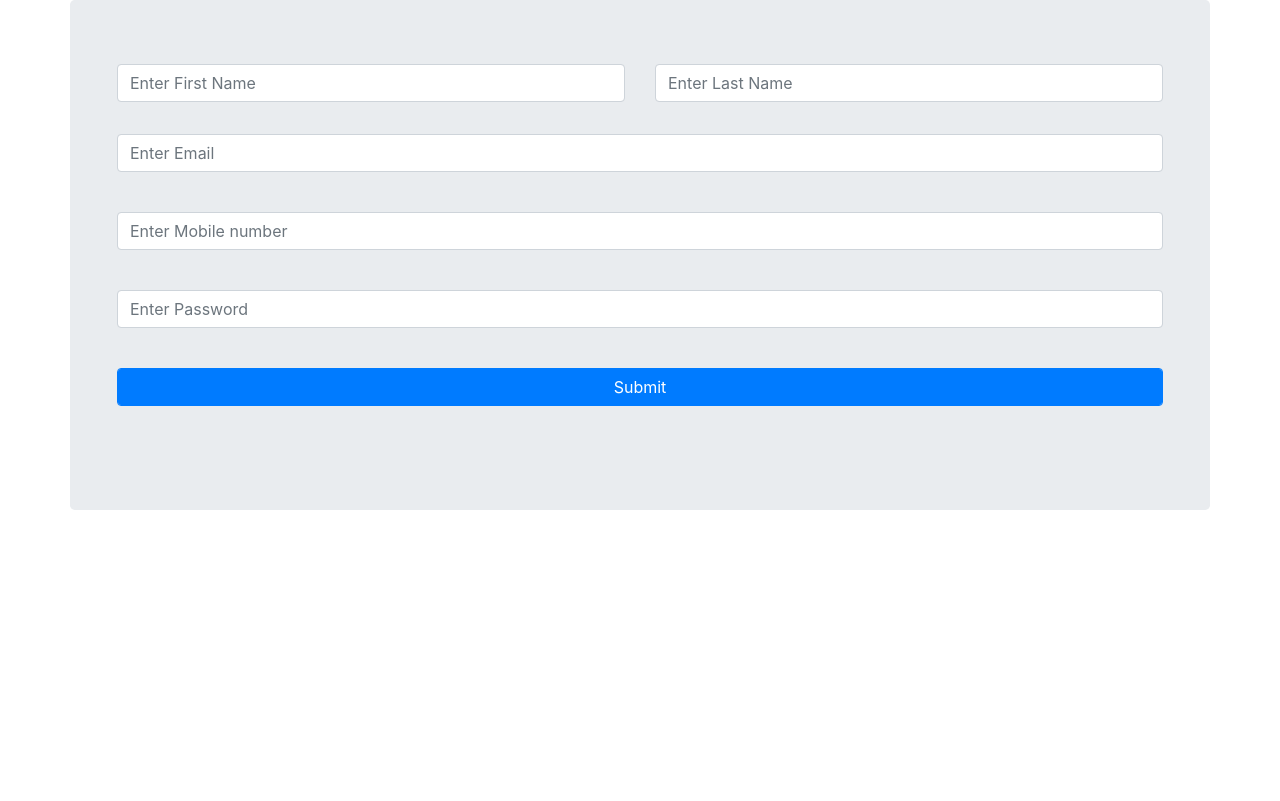
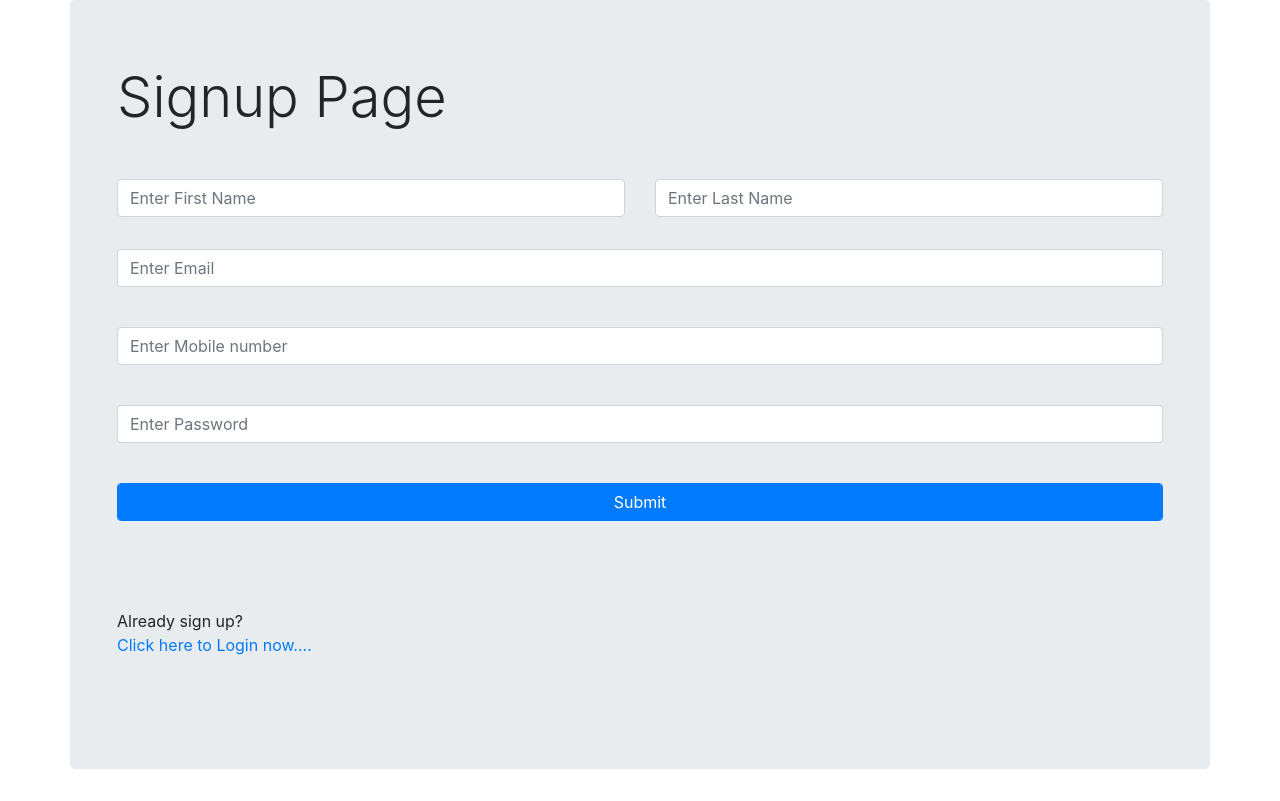
Before and after one commit to harsh-singhal7385/week-1, a Python web app: template assignment-3-python-flask/flask/templates/signup.html in a window 1280 px wide. Before the commit the page ends 510 px from the top, so only its background shows below. Run offline with Jinja, Linux system fonts and the light colour scheme; the template is opened without the code that fills it, so the values that code supplies are empty.

Commit message:
Update signup.html

```diff
--- a/assignment-3-python-flask/flask/templates/signup.html
+++ b/assignment-3-python-flask/flask/templates/signup.html
@@ -1,3 +1,4 @@
+
 <!DOCTYPE html>
 <html lang="en">
 <head>
@@ -13,27 +14,30 @@
 <body>
     <div class="container jumbotron">
         <div class="container">
-            <form action="" method="POST">
+            <div class="display-4">
+                Signup Page
+            </div>
+            <form action="/signup" class="mt-5 mb-5" method="POST">
                 <div class="form-group row">
                     <div class="form-group col">
-                        <input type="text" placeholder="Enter First Name" class="form-control" />
+                        <input type="text" name="fname" id="fname" placeholder="Enter First Name" class="form-control"  required />
                     </div>
                     <br />
                     <div class="form-group col">
-                        <input type="text" placeholder="Enter Last Name" class="form-control" />
+                        <input type="text" name="lname"  id="lname" placeholder="Enter Last Name" class="form-control"  required />
                     </div>
                     <br />
                 </div>
                 <div class="form-group">
-                    <input type="email" placeholder="Enter Email" class="form-control" />
+                    <input type="email" name="email" id="email" placeholder="Enter Email" class="form-control"  required />
                 </div>
                 <br />
                 <div class="form-group">
-                    <input type="number" size="10" placeholder="Enter Mobile number" class="form-control" />
+                    <input type="number" size="10" name="mobile" id="mobile" placeholder="Enter Mobile number" class="form-control"  required />
                 </div>
                 <br />
                 <div class="form-group">
-                    <input type="password" placeholder="Enter Password" class="form-control" />
+                    <input type="password" name="password" id="password" placeholder="Enter Password" class="form-control"  required />
                 </div>
                 <br />
                 <div class="form-group">
@@ -41,6 +45,14 @@
                 </div>
                 <br />
             </form>
+            <div class="mt-3 mb-5">
+                <div >
+                    Already sign up?
+                </div>
+                <div>
+                  <a href="/login"> Click here to Login now....</a>
+                </div>
+            </div>
         </div>
     </div>
 </body>
```
